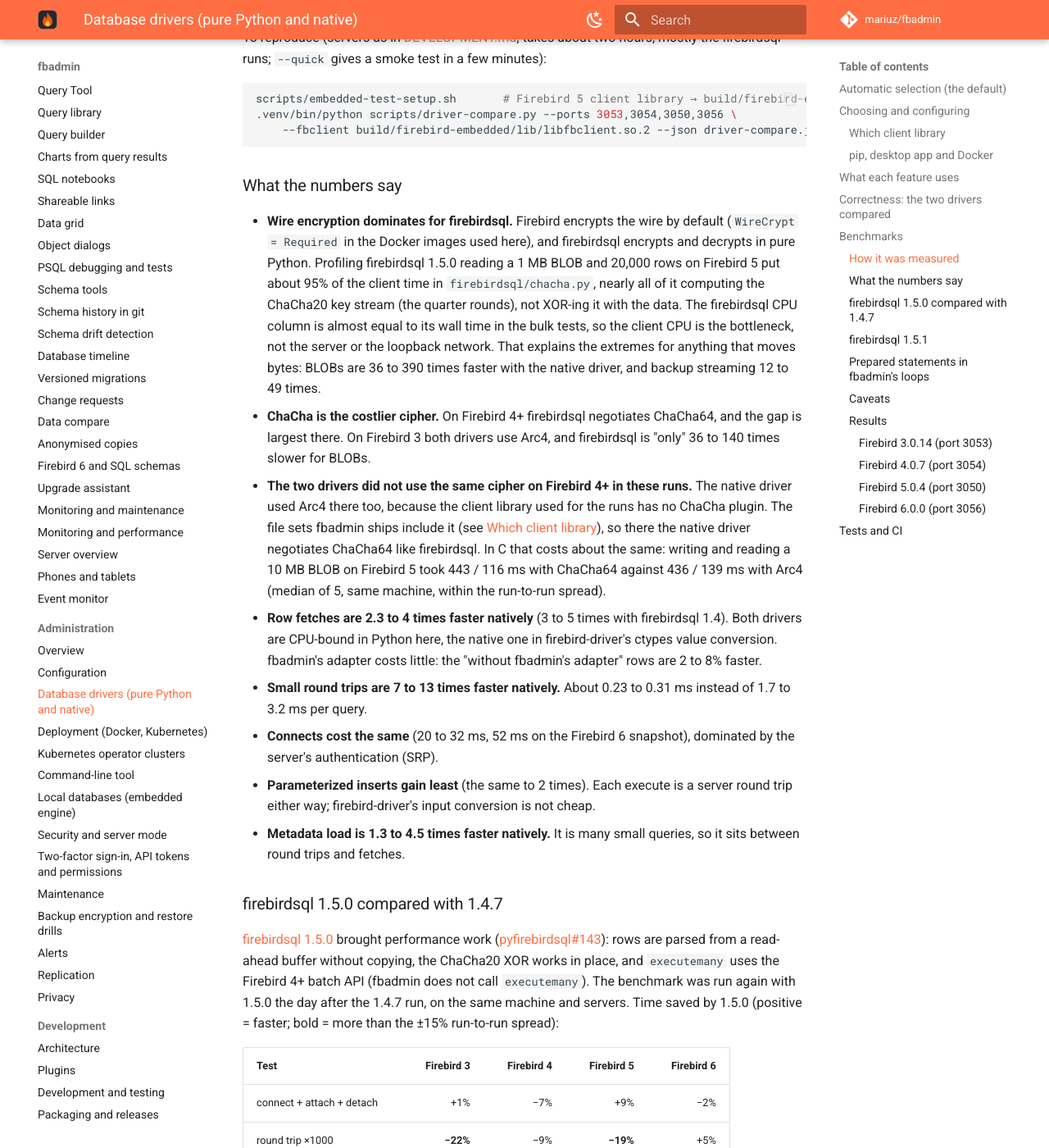
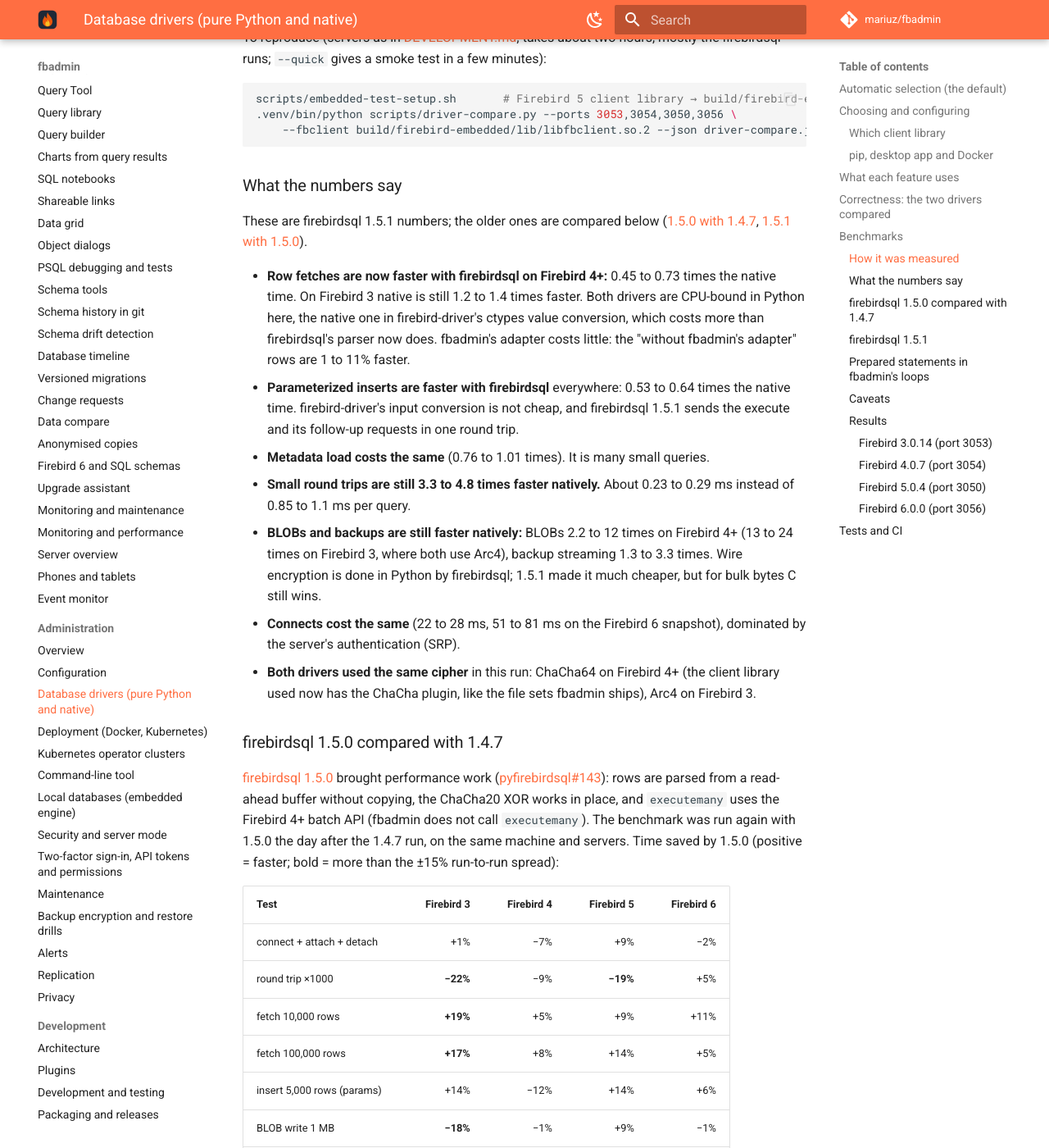
Before and after one commit to mariuz/fbadmin, an MkDocs documentation site: the page built from docs/DRIVERS.md, in a window 1280 px wide and 1400 px high, scrolled down 8844 px. Shown: the whole window at 82% size. Built offline with MkDocs 1.6.1 and Material for MkDocs 9.7.7, drawn with Linux system fonts in a browser that asks for light colours; comment, search, counter and statistics services are not loaded; some of the changed text lies outside the part shown.

Commit message:
Driver benchmarks with firebirdsql 1.5.1
Rows, BLOBs and backups are 1.7 to 50 times faster than with 1.5.0;
firebirdsql now beats the native driver on row fetches (Firebird 4+) and
parameterized inserts, while round trips, BLOBs and backups stay faster
natively.

Co-Authored-By: Claude Opus 5.5 <noreply@anthropic.com>
Claude-Session: https://claude.ai/code/session_01LswCuZ9FBUgatFktSaCaMj

```diff
--- a/docs/DRIVERS.md
+++ b/docs/DRIVERS.md
@@ -277,36 +277,28 @@ scripts/embedded-test-setup.sh       # Firebird 5 client library → build/fireb
 
 ### What the numbers say
 
-- **Wire encryption dominates for firebirdsql.** Firebird encrypts the wire by default
-  (`WireCrypt = Required` in the Docker images used here), and firebirdsql encrypts and
-  decrypts in pure Python. Profiling firebirdsql 1.5.0 reading a 1 MB BLOB and 20,000 rows on
-  Firebird 5 put about 95% of the client time in `firebirdsql/chacha.py`, nearly all of it
-  computing the ChaCha20 key stream (the quarter rounds), not XOR-ing it with the data. The
-  firebirdsql CPU column is almost equal to its wall time in the bulk tests, so the client CPU
-  is the bottleneck, not the server or the loopback network. That explains the extremes for
-  anything that moves bytes: BLOBs are 36 to 390 times faster with the native driver, and
-  backup streaming 12 to 49 times.
-- **ChaCha is the costlier cipher.** On Firebird 4+ firebirdsql negotiates ChaCha64, and the
-  gap is largest there. On Firebird 3 both drivers use Arc4, and firebirdsql is "only" 36 to
-  140 times slower for BLOBs.
-- **The two drivers did not use the same cipher on Firebird 4+ in these runs.** The native
-  driver used Arc4 there too, because the client library used for the runs has no ChaCha
-  plugin. The file sets fbadmin ships include it (see [Which client library](#which-client-library)),
-  so there the native driver negotiates ChaCha64 like firebirdsql. In C that costs about the
-  same: writing and reading a 10 MB BLOB on Firebird 5 took 443 / 116 ms with ChaCha64 against
-  436 / 139 ms with Arc4 (median of 5, same machine, within the run-to-run spread).
-- **Row fetches are 2.3 to 4 times faster natively** (3 to 5 times with firebirdsql 1.4).
-  Both drivers are CPU-bound in Python here, the native one in firebird-driver's ctypes value
-  conversion. fbadmin's adapter costs little: the "without fbadmin's adapter" rows are 2 to 8%
-  faster.
-- **Small round trips are 7 to 13 times faster natively.** About 0.23 to 0.31 ms instead of
-  1.7 to 3.2 ms per query.
-- **Connects cost the same** (20 to 32 ms, 52 ms on the Firebird 6 snapshot), dominated by
-  the server's authentication (SRP).
-- **Parameterized inserts gain least** (the same to 2 times). Each execute is a server round
-  trip either way; firebird-driver's input conversion is not cheap.
-- **Metadata load is 1.3 to 4.5 times faster natively.** It is many small queries, so it
-  sits between round trips and fetches.
+These are firebirdsql 1.5.1 numbers; the older ones are compared below
+([1.5.0 with 1.4.7](#firebirdsql-150-compared-with-147), [1.5.1 with 1.5.0](#firebirdsql-151)).
+
+- **Row fetches are now faster with firebirdsql on Firebird 4+:** 0.45 to 0.73 times the native
+  time. On Firebird 3 native is still 1.2 to 1.4 times faster. Both drivers are CPU-bound in
+  Python here, the native one in firebird-driver's ctypes value conversion, which costs more
+  than firebirdsql's parser now does. fbadmin's adapter costs little: the "without fbadmin's
+  adapter" rows are 1 to 11% faster.
+- **Parameterized inserts are faster with firebirdsql** everywhere: 0.53 to 0.64 times the
+  native time. firebird-driver's input conversion is not cheap, and firebirdsql 1.5.1 sends
+  the execute and its follow-up requests in one round trip.
+- **Metadata load costs the same** (0.76 to 1.01 times). It is many small queries.
+- **Small round trips are still 3.3 to 4.8 times faster natively.** About 0.23 to 0.29 ms
+  instead of 0.85 to 1.1 ms per query.
+- **BLOBs and backups are still faster natively:** BLOBs 2.2 to 12 times on Firebird 4+ (13 to
+  24 times on Firebird 3, where both use Arc4), backup streaming 1.3 to 3.3 times. Wire
+  encryption is done in Python by firebirdsql; 1.5.1 made it much cheaper, but for bulk bytes
+  C still wins.
+- **Connects cost the same** (22 to 28 ms, 51 to 81 ms on the Firebird 6 snapshot), dominated
+  by the server's authentication (SRP).
+- **Both drivers used the same cipher** in this run: ChaCha64 on Firebird 4+ (the client library
+  used now has the ChaCha plugin, like the file sets fbadmin ships), Arc4 on Firebird 3.
 
 ### firebirdsql 1.5.0 compared with 1.4.7
 
@@ -373,6 +365,33 @@ carries the fixes fbadmin sent upstream ([pyfirebirdsql#144](https://github.com/
 1.5.1 also sends the execute, the first fetch and the row count request of a statement together and
 reads the replies afterwards: one round trip instead of two or three.
 
+The benchmark was run again with 1.5.1 (2026-11-12) on the same machine and servers as the 1.5.0
+run. Time saved by 1.5.1 (positive = faster), with the native driver's change in the same runs in
+brackets as a measure of the noise (on Firebird 4+ the native driver used ChaCha64 this time and
+Arc4 before, which explains most of its slowdown there):
+
+| Test | Firebird 3 | Firebird 4 | Firebird 5 | Firebird 6 |
+|---|---:|---:|---:|---:|
+| connect + attach + detach | −4% (−18%) | −8% (+24%) | −20% (−2%) | −31% (−10%) |
+| round trip ×1000 | **+36%** (+4%) | **+71%** (+6%) | **+69%** (−14%) | **+73%** (+6%) |
+| fetch 10,000 rows | **+33%** (−18%) | **+82%** (−5%) | **+79%** (+1%) | **+84%** (−6%) |
+| fetch 100,000 rows | **+41%** (−11%) | **+83%** (−36%) | **+82%** (−10%) | **+83%** (−16%) |
+| insert 5,000 rows (params) | **+22%** (−6%) | **+60%** (−36%) | **+57%** (−14%) | **+63%** (−18%) |
+| BLOB write 1 MB | **+65%** (+0%) | **+95%** (−105%) | **+95%** (−8%) | **+95%** (−12%) |
+| BLOB read 1 MB | **+72%** (+8%) | **+97%** (−53%) | **+96%** (+0%) | **+96%** (+1%) |
+| BLOB write 10 MB | **+66%** (−13%) | **+96%** (−38%) | **+96%** (−8%) | **+95%** (−8%) |
+| BLOB read 10 MB | **+83%** (+1%) | **+97%** (−16%) | **+98%** (−4%) | **+97%** (+9%) |
+| metadata load (352 objects) | **+20%** (−3%) | **+69%** (−35%) | **+77%** (−3%) | **+65%** (−9%) |
+| backup stream to local file | **+71%** (−6%) | **+93%** (−52%) | **+96%** (+10%) | **+94%** (−6%) |
+
+- **Everything that moves data is faster:** row fetches 1.7 to 6 times, BLOBs and backups 3 to 50
+  times, most on Firebird 4+ (ChaCha64): the
+  faster wire encryption of [#145](https://github.com/nakagami/pyfirebirdsql/pull/145) removes
+  most of the client CPU that the key stream used to take.
+- **Round trips are 1.6 to 3.7 times faster** (one network round trip per statement instead of
+  two or three).
+- **Connects did not change** beyond the noise.
+
 The patches for binary and OCTETS parameters, result descriptors on Firebird 6, the Firebird 4+ types
 and the service process name remain (`driver_patches.py`); see [upstream-firebirdsql-fb4-types.md](upstream-firebirdsql-fb4-types.md).
 
@@ -427,29 +446,29 @@ data compare scripts rely on the count to notice rows changed by someone else.
   on the server and encryption off in the registration, firebirdsql's bulk numbers would
   improve a lot. This was not measured: the test servers require encryption.
 - **The Firebird 6 numbers are from a pre-release snapshot.**
-- **The numbers are single runs of the script** (1.4.7 on 2026-10-24, 1.5.0 on 2026-10-25), not a
-  statistical study.
+- **The numbers are single runs of the script** (1.4.7 on 2026-10-24, 1.5.0 on 2026-10-25, 1.5.1 on
+  2026-11-12), not a statistical study.
 
 ### Results
 
-Environment: Python 3.13.16, Linux-6.18.44-fc-v153-x86_64-with-glibc2.39, 4 CPUs; firebirdsql 1.5.0; firebird-driver 2.0.3 with libfbclient Firebird 5.0 (LI-V6.3.4.1812). Median of 5 runs after 1 warm-up (min–max in brackets); times in ms, lower is better. *ratio* = firebirdsql time / native time.
+Environment: Python 3.13.16, Linux-6.18.44-fc-v378-x86_64-with-glibc2.39, 4 CPUs; firebirdsql 1.5.1; firebird-driver 2.0.3 with libfbclient Firebird 5.0 (LI-V6.3.4.1812). Median of 5 runs after 1 warm-up (min–max in brackets); times in ms, lower is better. *ratio* = firebirdsql time / native time.
 
 #### Firebird 3.0.14 (port 3053)
 
 | Test | firebirdsql | native | ratio | firebirdsql CPU | native CPU |
 |---|---:|---:|---:|---:|---:|
-| connect + attach + detach | 25.0 (22.4–25.9) | 23.3 (21.4–29.1) | 1.07× | 5.0 | 4.7 |
-| round trip ×1000 | 1,738 (1,620–1,816) | 244 (217–287) | 7.12× | 850 | 102 |
-| fetch 10,000 rows | 786 (635–905) | 312 (292–329) | 2.52× | 763 | 309 |
-| fetch 100,000 rows | 7,711 (7,437–8,302) | 3,355 (3,321–3,612) | 2.30× | 7,463 | 3,329 |
-| fetch 100,000 rows, firebird-driver without fbadmin's adapter | | 3,243 (3,088–3,323) | | | 3,211 |
-| insert 5,000 rows (params) | 3,387 (3,244–3,892) | 4,007 (3,680–4,500) | 0.85× | 1,714 | 2,409 |
-| BLOB write 1 MB | 798 (762–952) | 22.2 (20.7–25.9) | 35.94× | 725 | 7.0 |
-| BLOB read 1 MB | 917 (860–987) | 13.0 (11.8–14.8) | 70.80× | 654 | 7.2 |
-| BLOB write 10 MB | 8,249 (8,078–8,401) | 188 (170–231) | 43.88× | 7,719 | 60.7 |
-| BLOB read 10 MB | 14,083 (14,047–14,370) | 99.2 (97.4–110) | 141.91× | 10,926 | 60.3 |
-| metadata load (352 objects) | 3,367 (3,257–3,598) | 2,615 (2,463–2,722) | 1.29× | 1,766 | 1,291 |
-| backup stream to local file | 9,640 (9,147–9,767) | 782 (757–870) | 12.33× | 8,816 | 78.6 |
+| connect + attach + detach | 26.0 (22.5–30.6) | 27.5 (22.9–29.8) | 0.94× | 5.1 | 5.3 |
+| round trip ×1000 | 1,118 (973–1,119) | 234 (199–268) | 4.78× | 587 | 91.6 |
+| fetch 10,000 rows | 529 (456–603) | 367 (288–465) | 1.44× | 508 | 360 |
+| fetch 100,000 rows | 4,576 (4,468–4,889) | 3,717 (3,402–4,218) | 1.23× | 4,326 | 3,671 |
+| fetch 100,000 rows, firebird-driver without fbadmin's adapter | | 3,748 (3,290–4,156) | | | 3,660 |
+| insert 5,000 rows (params) | 2,643 (2,596–2,685) | 4,247 (4,061–4,801) | 0.62× | 1,428 | 2,498 |
+| BLOB write 1 MB | 280 (223–296) | 22.2 (19.8–22.8) | 12.60× | 209 | 6.9 |
+| BLOB read 1 MB | 254 (227–308) | 12.0 (10.9–15.8) | 21.15× | 224 | 5.6 |
+| BLOB write 10 MB | 2,805 (2,736–3,038) | 213 (197–290) | 13.15× | 2,364 | 65.8 |
+| BLOB read 10 MB | 2,399 (2,373–2,481) | 98.7 (91.5–106) | 24.31× | 2,194 | 53.2 |
+| metadata load (352 objects) | 2,680 (2,528–2,731) | 2,697 (2,580–2,833) | 0.99× | 1,371 | 1,277 |
+| backup stream to local file | 2,763 (2,716–2,883) | 831 (741–872) | 3.32× | 1,982 | 76.7 |
 
 Backup size 9.2 MB. Wire: firebirdsql: encrypted=TRUE, compressed=FALSE; native: encrypted=TRUE, compressed=FALSE.
 
@@ -459,20 +478,20 @@ Correctness: 8 of 8 type groups serialize identically.
 
 | Test | firebirdsql | native | ratio | firebirdsql CPU | native CPU |
 |---|---:|---:|---:|---:|---:|
-| connect + attach + detach | 23.8 (23.1–29.5) | 31.6 (28.1–40.5) | 0.75× | 5.7 | 5.6 |
-| round trip ×1000 | 3,208 (2,750–3,339) | 308 (262–340) | 10.40× | 2,003 | 116 |
-| fetch 10,000 rows | 3,667 (3,283–3,715) | 1,163 (961–1,288) | 3.15× | 3,605 | 1,150 |
-| fetch 100,000 rows | 35,153 (34,061–35,559) | 9,556 (9,190–9,934) | 3.68× | 34,622 | 9,471 |
-| fetch 100,000 rows, firebird-driver without fbadmin's adapter | | 8,802 (8,389–9,263) | | | 8,535 |
-| insert 5,000 rows (params) | 7,330 (6,809–7,531) | 4,049 (3,766–4,269) | 1.81× | 4,722 | 2,389 |
-| BLOB write 1 MB | 2,295 (2,225–2,496) | 25.3 (23.3–26.1) | 90.58× | 2,217 | 7.5 |
-| BLOB read 1 MB | 3,022 (2,881–3,230) | 12.3 (11.8–13.9) | 246.21× | 2,630 | 6.2 |
-| BLOB write 10 MB | 23,003 (22,459–23,071) | 190 (185–254) | 120.85× | 22,292 | 63.7 |
-| BLOB read 10 MB | 36,342 (36,052–37,683) | 106 (98.3–108) | 342.37× | 31,921 | 64.7 |
-| metadata load (352 objects) | 7,948 (7,648–8,075) | 2,383 (2,208–2,607) | 3.34× | 5,870 | 1,190 |
-| backup stream to local file | 29,028 (28,767–30,487) | 997 (970–1,069) | 29.11× | 27,654 | 105 |
+| connect + attach + detach | 25.8 (21.9–38.1) | 24.0 (18.7–26.7) | 1.07× | 5.0 | 3.9 |
+| round trip ×1000 | 939 (890–998) | 289 (258–329) | 3.25× | 481 | 106 |
+| fetch 10,000 rows | 667 (613–714) | 1,221 (1,063–1,387) | 0.55× | 617 | 1,215 |
+| fetch 100,000 rows | 5,873 (5,713–6,270) | 12,970 (10,781–13,591) | 0.45× | 5,548 | 12,823 |
+| fetch 100,000 rows, firebird-driver without fbadmin's adapter | | 11,590 (10,783–12,077) | | | 11,280 |
+| insert 5,000 rows (params) | 2,940 (2,574–3,058) | 5,520 (5,184–6,482) | 0.53× | 1,404 | 3,003 |
+| BLOB write 1 MB | 115 (89.1–137) | 51.9 (42.4–58.5) | 2.22× | 72.9 | 10.0 |
+| BLOB read 1 MB | 89.2 (73.5–108) | 18.8 (15.6–24.3) | 4.75× | 72.8 | 7.4 |
+| BLOB write 10 MB | 967 (931–1,094) | 262 (220–306) | 3.69× | 632 | 76.0 |
+| BLOB read 10 MB | 1,035 (814–1,098) | 123 (120–164) | 8.43× | 834 | 62.5 |
+| metadata load (352 objects) | 2,455 (2,444–2,592) | 3,221 (2,622–5,112) | 0.76× | 1,146 | 1,493 |
+| backup stream to local file | 1,944 (1,850–2,031) | 1,512 (1,167–1,748) | 1.29× | 906 | 136 |
 
-Backup size 13.2 MB. Wire: firebirdsql: encrypted=TRUE (ChaCha64), compressed=FALSE; native: encrypted=TRUE (Arc4), compressed=FALSE.
+Backup size 13.2 MB. Wire: firebirdsql: encrypted=TRUE (ChaCha64), compressed=FALSE; native: encrypted=TRUE (ChaCha64), compressed=FALSE.
 
 Correctness: 12 of 12 type groups serialize identically.
 
@@ -480,20 +499,20 @@ Correctness: 12 of 12 type groups serialize identically.
 
 | Test | firebirdsql | native | ratio | firebirdsql CPU | native CPU |
 |---|---:|---:|---:|---:|---:|
-| connect + attach + detach | 20.1 (18.5–21.4) | 21.4 (18.9–24.2) | 0.94× | 4.7 | 4.0 |
-| round trip ×1000 | 2,917 (2,491–3,035) | 233 (220–371) | 12.52× | 1,919 | 94.4 |
-| fetch 10,000 rows | 3,352 (3,248–3,426) | 995 (933–1,349) | 3.37× | 3,292 | 974 |
-| fetch 100,000 rows | 34,691 (34,083–34,831) | 9,422 (9,366–9,498) | 3.68× | 34,130 | 9,260 |
-| fetch 100,000 rows, firebird-driver without fbadmin's adapter | | 9,224 (8,824–9,473) | | | 8,953 |
-| insert 5,000 rows (params) | 6,528 (6,351–6,767) | 3,803 (3,521–4,058) | 1.72× | 4,215 | 2,243 |
-| BLOB write 1 MB | 2,252 (2,085–2,360) | 22.7 (20.1–31.1) | 99.23× | 2,194 | 7.1 |
-| BLOB read 1 MB | 2,872 (2,796–3,013) | 12.4 (10.8–13.4) | 232.11× | 2,480 | 5.4 |
-| BLOB write 10 MB | 23,232 (23,141–25,345) | 188 (180–223) | 123.71× | 22,529 | 61.8 |
-| BLOB read 10 MB | 39,124 (38,679–39,323) | 99.4 (95.1–110) | 393.45× | 34,056 | 61.0 |
-| metadata load (352 objects) | 8,861 (8,718–9,045) | 1,969 (1,887–2,059) | 4.50× | 6,650 | 1,170 |
-| backup stream to local file | 38,857 (31,852–41,786) | 802 (786–837) | 48.47× | 37,304 | 115 |
+| connect + attach + detach | 24.2 (21.2–28.9) | 21.9 (19.0–27.0) | 1.10× | 5.1 | 3.8 |
+| round trip ×1000 | 900 (804–929) | 266 (226–299) | 3.39× | 492 | 108 |
+| fetch 10,000 rows | 716 (524–755) | 986 (871–1,027) | 0.73× | 637 | 970 |
+| fetch 100,000 rows | 6,116 (6,110–6,607) | 10,343 (10,290–10,665) | 0.59× | 5,816 | 10,150 |
+| fetch 100,000 rows, firebird-driver without fbadmin's adapter | | 10,024 (9,031–10,300) | | | 9,430 |
+| insert 5,000 rows (params) | 2,789 (2,693–2,926) | 4,326 (4,163–4,685) | 0.64× | 1,417 | 2,557 |
+| BLOB write 1 MB | 118 (82.2–123) | 24.5 (23.0–26.6) | 4.80× | 76.0 | 6.0 |
+| BLOB read 1 MB | 112 (81.5–122) | 12.4 (11.5–13.3) | 9.06× | 86.8 | 7.1 |
+| BLOB write 10 MB | 1,012 (973–1,131) | 203 (192–221) | 4.99× | 664 | 75.0 |
+| BLOB read 10 MB | 955 (852–1,120) | 103 (88.0–141) | 9.25× | 764 | 51.2 |
+| metadata load (352 objects) | 2,044 (2,016–2,115) | 2,030 (1,972–2,117) | 1.01× | 1,142 | 1,172 |
+| backup stream to local file | 1,628 (1,554–1,659) | 724 (694–768) | 2.25× | 926 | 102 |
 
-Backup size 13.1 MB. Wire: firebirdsql: encrypted=TRUE (ChaCha64), compressed=FALSE; native: encrypted=TRUE (Arc4), compressed=FALSE.
+Backup size 13.1 MB. Wire: firebirdsql: encrypted=TRUE (ChaCha64), compressed=FALSE; native: encrypted=TRUE (ChaCha64), compressed=FALSE.
 
 Correctness: 12 of 12 type groups serialize identically.
 
@@ -501,20 +520,20 @@ Correctness: 12 of 12 type groups serialize identically.
 
 | Test | firebirdsql | native | ratio | firebirdsql CPU | native CPU |
 |---|---:|---:|---:|---:|---:|
-| connect + attach + detach | 52.1 (46.8–65.3) | 52.2 (45.1–66.8) | 1.00× | 5.0 | 4.1 |
-| round trip ×1000 | 3,142 (2,934–3,279) | 241 (234–269) | 13.05× | 2,026 | 98.7 |
-| fetch 10,000 rows | 3,583 (3,288–3,959) | 970 (854–1,027) | 3.69× | 3,534 | 952 |
-| fetch 100,000 rows | 38,220 (38,157–39,719) | 9,431 (9,274–10,079) | 4.05× | 37,628 | 9,352 |
-| fetch 100,000 rows, firebird-driver without fbadmin's adapter | | 8,908 (8,857–9,789) | | | 8,818 |
-| insert 5,000 rows (params) | 7,435 (7,399–7,600) | 3,642 (3,443–4,212) | 2.04× | 4,671 | 2,239 |
-| BLOB write 1 MB | 2,490 (2,297–2,605) | 24.1 (21.0–25.5) | 103.23× | 2,398 | 7.5 |
-| BLOB read 1 MB | 2,999 (2,911–3,101) | 11.4 (9.9–13.8) | 263.18× | 2,598 | 6.3 |
-| BLOB write 10 MB | 22,846 (22,420–24,857) | 185 (155–283) | 123.26× | 22,101 | 61.0 |
-| BLOB read 10 MB | 35,699 (34,411–36,388) | 100 (92.8–102) | 356.04× | 31,501 | 62.8 |
-| metadata load (352 objects) | 8,069 (7,794–8,542) | 2,526 (2,439–2,632) | 3.19× | 5,648 | 1,168 |
-| backup stream to local file | 29,603 (27,847–31,560) | 717 (672–742) | 41.27× | 28,465 | 98.8 |
+| connect + attach + detach | 68.4 (51.0–81.1) | 57.2 (51.1–73.0) | 1.20× | 6.3 | 4.5 |
+| round trip ×1000 | 850 (776–887) | 227 (217–283) | 3.74× | 488 | 90.6 |
+| fetch 10,000 rows | 587 (477–627) | 1,026 (869–1,079) | 0.57× | 567 | 1,018 |
+| fetch 100,000 rows | 6,541 (5,444–6,918) | 10,940 (9,334–11,185) | 0.60× | 6,275 | 10,852 |
+| fetch 100,000 rows, firebird-driver without fbadmin's adapter | | 9,763 (9,554–10,928) | | | 9,337 |
+| insert 5,000 rows (params) | 2,760 (2,549–3,134) | 4,293 (4,246–4,511) | 0.64× | 1,406 | 2,490 |
+| BLOB write 1 MB | 120 (96.8–129) | 27.1 (24.4–29.9) | 4.42× | 58.3 | 8.1 |
+| BLOB read 1 MB | 105 (84.7–108) | 11.3 (9.6–19.1) | 9.32× | 82.6 | 5.4 |
+| BLOB write 10 MB | 1,119 (997–1,186) | 200 (190–205) | 5.59× | 672 | 61.4 |
+| BLOB read 10 MB | 1,061 (928–1,142) | 90.6 (85.8–107) | 11.71× | 869 | 56.9 |
+| metadata load (352 objects) | 2,794 (2,731–2,877) | 2,765 (2,710–2,821) | 1.01× | 1,239 | 1,241 |
+| backup stream to local file | 1,664 (1,558–1,738) | 762 (742–826) | 2.19× | 916 | 94.4 |
 
-Backup size 13.1 MB. Wire: firebirdsql: encrypted=TRUE (ChaCha64), compressed=FALSE; native: encrypted=TRUE (Arc4), compressed=FALSE.
+Backup size 13.1 MB. Wire: firebirdsql: encrypted=TRUE (ChaCha64), compressed=FALSE; native: encrypted=TRUE (ChaCha64), compressed=FALSE.
 
 Correctness: 12 of 12 type groups serialize identically.
 
```
Also changed, not shown: ROADMAP.md (+1 -1 lines).
